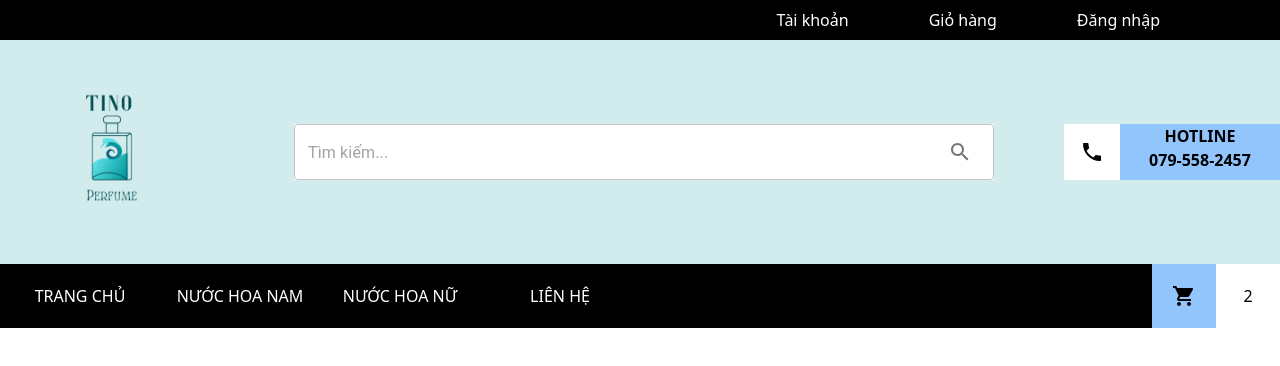
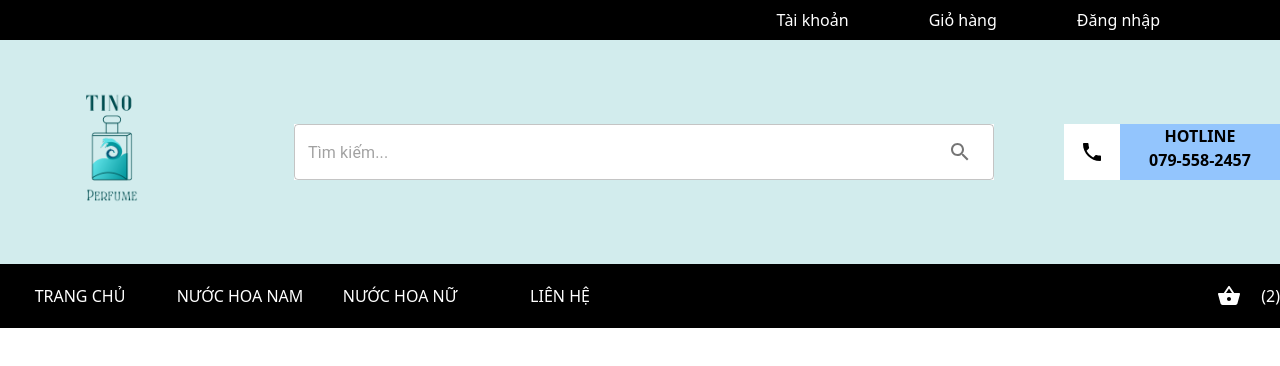
Before and after one commit to tinophan247/Tino-Ecommerce, a React (Create React App) app: page / in a window 1280 px wide. Shown: the top 366 px of the page. Built offline with nearby package versions, Linux system fonts and the light colour scheme.

Commit message:
TE-2 : update some UI

```diff
--- a/src/views/components/Header/Header.jsx
+++ b/src/views/components/Header/Header.jsx
@@ -1,6 +1,6 @@
 /* eslint-disable jsx-a11y/alt-text */
 import React from 'react';
-import ShoppingCartIcon from '@mui/icons-material/ShoppingCart';
+import ShoppingBasketIcon from '@mui/icons-material/ShoppingBasket';
 import LocalPhoneIcon from '@mui/icons-material/LocalPhone';
 import SearchField from '../SearchField';
 
@@ -9,9 +9,9 @@ const Header = () => {
     <div className='w-full'>
         <div className='bg-black flex justify-end h-10 items-center'>
           <div className='mr-10 flex'>
-            <button className='mr-20 h-10 text-white hover:text-gray-400 hover:bg-gray-300'>Tài khoản</button>
-            <button className='mr-20 h-10 text-white hover:text-gray-400 hover:bg-gray-300'>Giỏ hàng</button>
-            <button className='mr-20 h-10 text-white hover:text-gray-400 hover:bg-gray-300'>Đăng nhập</button>
+            <button className='mr-20 h-10 text-white hover:text-te-logo '>Tài khoản</button>
+            <button className='mr-20 h-10 text-white hover:text-te-logo '>Giỏ hàng</button>
+            <button className='mr-20 h-10 text-white hover:text-te-logo '>Đăng nhập</button>
           </div>
       </div>
       <div className='bg-te-logo h-56 flex justify-center '>
@@ -35,16 +35,16 @@ const Header = () => {
         <div className='bg-black h-16 flex justify-center'>
           <div className='flex justify-between w-1500'>
           <div className='w-full flex'>
-            <button className='w-40 h-16 text-white hover:text-gray-400 hover:bg-gray-300 uppercase'>Trang chủ</button>
-            <button className='w-40 h-16 text-white hover:text-gray-400 hover:bg-gray-300 uppercase'>Nước hoa nam</button>
-            <button className='w-40 h-16 text-white hover:text-gray-400 hover:bg-gray-300 uppercase'>Nước hoa nữ</button>
-            <button className='w-40 h-16 text-white hover:text-gray-400 hover:bg-gray-300 uppercase'>Liên hệ</button>
+            <button className='w-40 h-16 text-white hover:text-te-logo uppercase'>Trang chủ</button>
+            <button className='w-40 h-16 text-white hover:text-te-logo uppercase'>Nước hoa nam</button>
+            <button className='w-40 h-16 text-white hover:text-te-logo uppercase'>Nước hoa nữ</button>
+            <button className='w-40 h-16 text-white hover:text-te-logo uppercase'>Liên hệ</button>
           </div>
           <button className='flex justify-center group'>
-            <div className='flex justify-center items-center bg-blue-300 w-16 h-16 group-hover:bg-te-facebook group-hover:text-white'>
-              <ShoppingCartIcon />
+            <div className='w-16 h-16 flex justify-center items-center text-white group-hover:text-te-logo '>
+              <ShoppingBasketIcon />
             </div>
-            <div className='flex justify-center items-center bg-white w-16 h-16 group-hover:bg-te-facebook group-hover:text-white text-base font-medium'>2</div>
+            <p className='h-16 flex justify-center items-center text-white text-base font-medium group-hover:text-te-logo'>(2)</p>
           </button>
           </div>
         </div>
```
